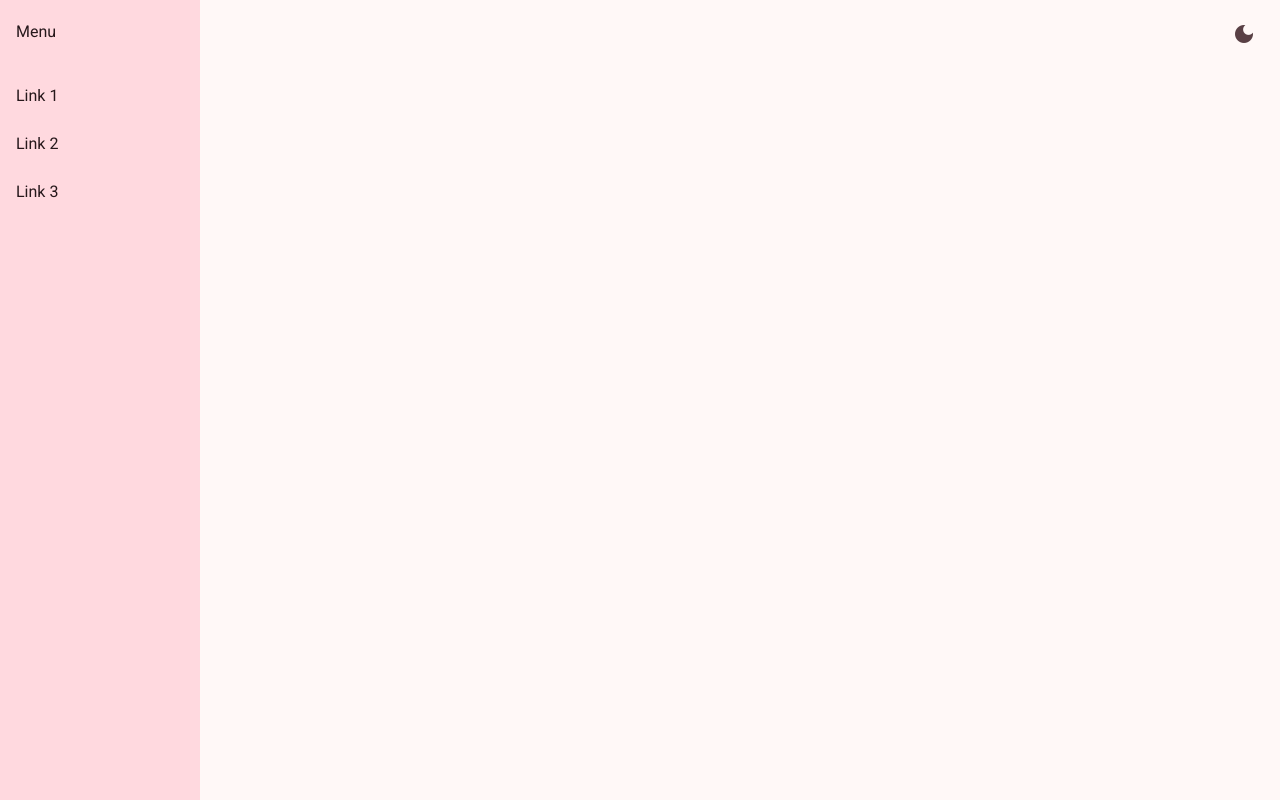
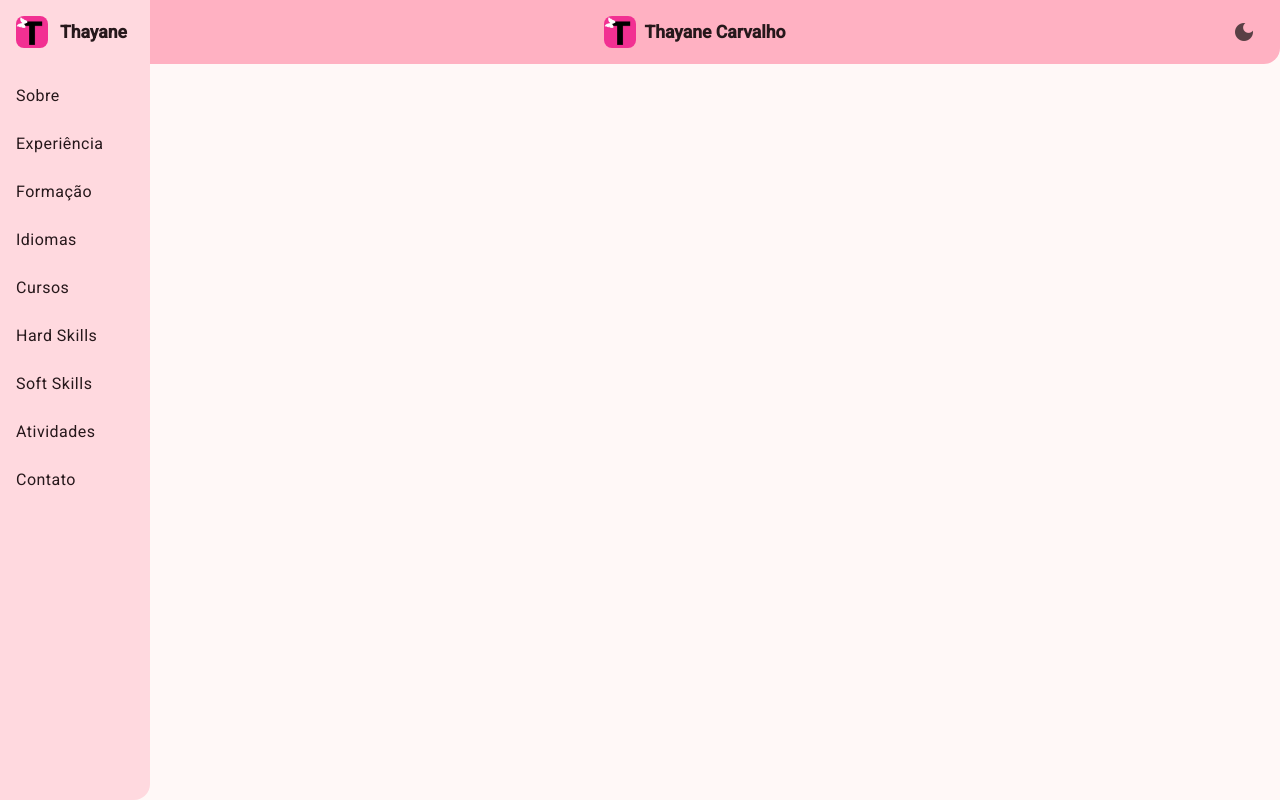
Before and after one commit to Th2y/resume, an Angular app: page / in a window 1280 px wide. Built offline with nearby package versions, Linux system fonts and the light colour scheme.

Commit message:
Styling and navbar items

```diff
--- a/src/app/components/nav/nav.component.html
+++ b/src/app/components/nav/nav.component.html
@@ -1,25 +1,36 @@
 <mat-sidenav-container class="sidenav-container">
   <mat-sidenav #drawer class="sidenav" fixedInViewport [attr.role]="(isHandset$ | async) ? 'dialog' : 'navigation'"
     [mode]="(isHandset$ | async) ? 'over' : 'side'" [opened]="(isHandset$ | async) === false">
-    <mat-toolbar>Menu</mat-toolbar>
+    <mat-toolbar class="menu-toolbar">
+      <img src="/TIcon.png" alt="Ícone pessoal" />
+      <span class="thayane">Thayane</span>
+    </mat-toolbar>
     <mat-nav-list>
-      <a mat-list-item href="#">Link 1</a>
-      <a mat-list-item href="#">Link 2</a>
-      <a mat-list-item href="#">Link 3</a>
+      <a mat-list-item href="#about">Sobre</a>
+      <a mat-list-item href="#experience">Experiência</a>
+      <a mat-list-item href="#education">Formação</a>
+      <a mat-list-item href="#languages">Idiomas</a>
+      <a mat-list-item href="#courses">Cursos</a>
+      <a mat-list-item href="#technical_skills">Hard Skills</a>
+      <a mat-list-item href="#soft_skills">Soft Skills</a>
+      <a mat-list-item href="#extra_activities">Atividades</a>
+      <a mat-list-item href="#contact">Contato</a>
     </mat-nav-list>
   </mat-sidenav>
 
   <mat-sidenav-content>
-    <mat-toolbar color="primary">
+    <mat-toolbar class="primary-container">
       @if (isHandset$ | async) {
       <button type="button" aria-label="Toggle sidenav" mat-icon-button (click)="drawer.toggle()">
         <mat-icon aria-label="Side nav toggle icon">menu</mat-icon>
       </button>
       }
 
-      <span class="flex-1"></span>
+      <span class="flex-1 flex justify-center items-center gap-2">
+        <img src="/TIcon.png" alt="Ícone pessoal"/>
+        <h1 class="thayane">Thayane Carvalho</h1>
+      </span>
 
-      <!-- ✅ Botão de alternar tema -->
       <button mat-icon-button (click)="changeTheme()">
         <mat-icon>
           {{ themeService.currentTheme === 'dark' ? 'light_mode' : 'dark_mode' }}
@@ -27,6 +38,5 @@
       </button>
     </mat-toolbar>
 
-    <!-- Add Content Here -->
   </mat-sidenav-content>
 </mat-sidenav-container>
--- a/src/app/components/nav/nav.component.scss
+++ b/src/app/components/nav/nav.component.scss
@@ -1,11 +1,17 @@
+.primary-container{
+  background-color: var(--mat-sys-inverse-primary);
+  border-bottom-right-radius: 1rem;
+}
+
 .sidenav-container {
   height: 100%;
 }
 
 .sidenav {
-  width: 200px;
+  width: 150px;
   background-color: var(--mat-sys-primary-container);
   color: var(--mat-sys-on-primary-container);
+  border-top-right-radius: 0;
 }
 
 .sidenav .mat-toolbar {
@@ -17,3 +23,21 @@
   top: 0;
   z-index: 1;
 }
+
+.menu-toolbar {
+  display: flex;
+  align-items: center;
+  gap: 0.75rem;
+}
+
+.thayane {
+  font-weight: 600;
+  font-size: 1.1rem;
+}
+
+img {
+  width: 32px;
+  height: 32px;
+  border-radius: 25%;
+  object-fit: cover;
+}
--- a/src/styles.scss
+++ b/src/styles.scss
@@ -23,13 +23,19 @@ html {
   &.dark {
     color-scheme: dark;
     @include mat.all-component-colors($dark-theme);
+    @include mat.all-component-themes($dark-theme);
+    @include mat.all-component-densities($dark-theme);
     @include mat.system-level-colors($dark-theme);
+    @include mat.system-level-typography($dark-theme);
   }
 
   &.light {
     color-scheme: light;
     @include mat.all-component-colors($light-theme);
+    @include mat.all-component-themes($light-theme);
+    @include mat.all-component-densities($light-theme);
     @include mat.system-level-colors($light-theme);
+    @include mat.system-level-typography($light-theme);
   }
 }
 
```
Also changed, not shown: public/TIcon.png (added), src/app/styles/_theme-colors.scss (line endings or trailing spaces).
